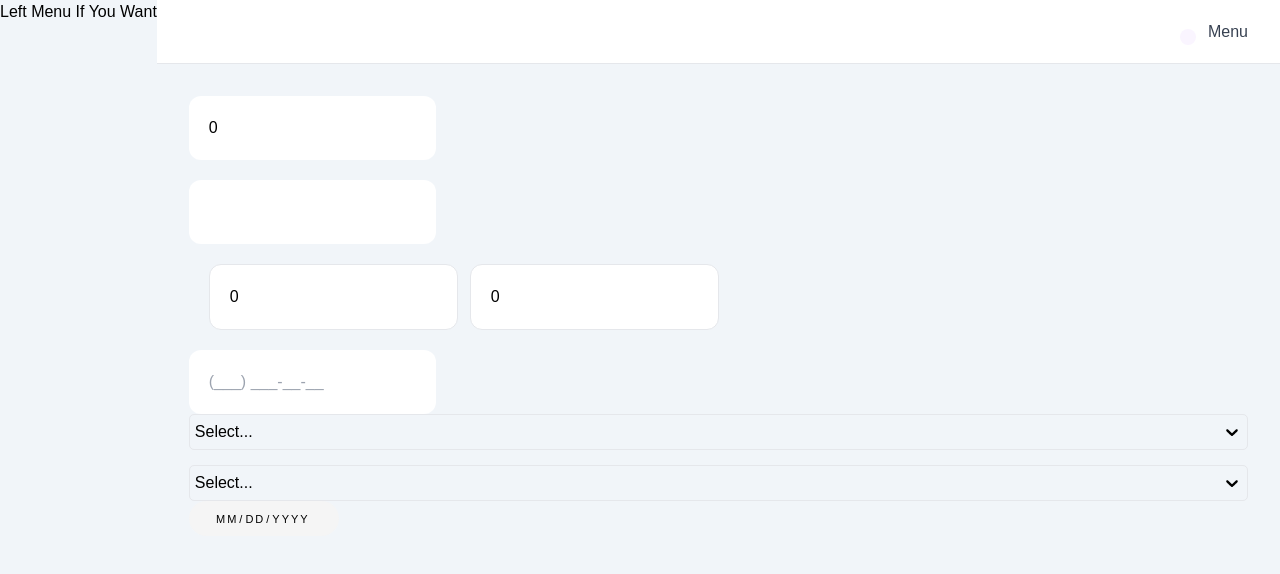
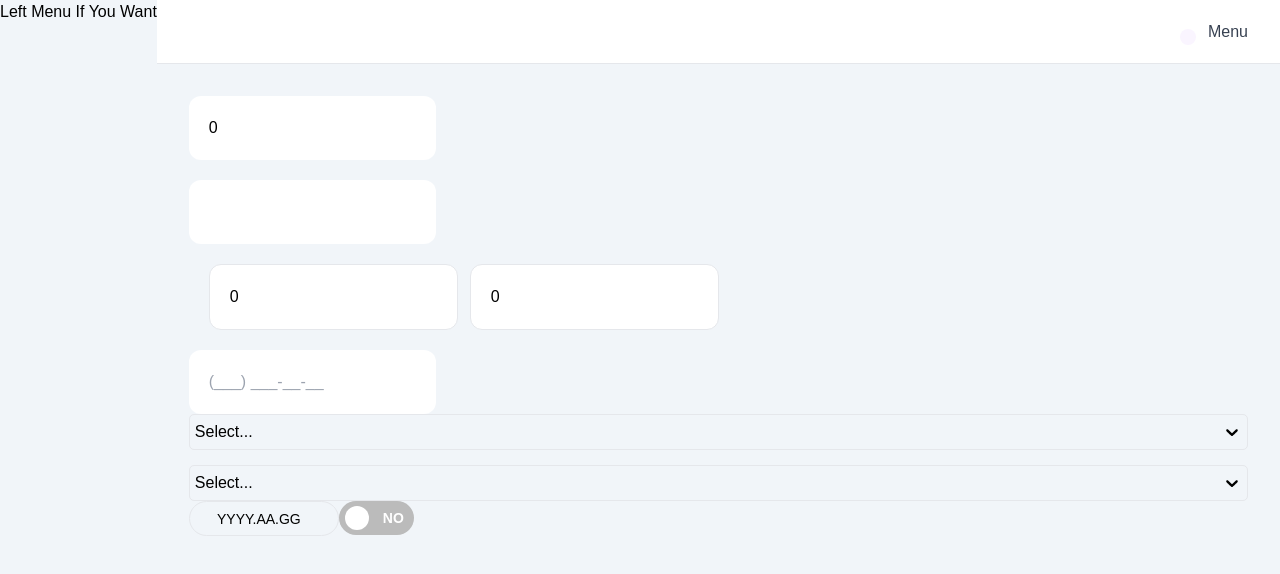
Before and after one commit to finebyme35/nextJSTemplate, a Next.js app: page / in a window 1280 px wide. Shown: the top 574 px of the page. Built offline with nearby package versions, Linux system fonts and the light colour scheme; some icons are missing.

Commit message:
Switch added.

```diff
--- a/components/DatePicker.tsx
+++ b/components/DatePicker.tsx
@@ -63,6 +63,7 @@ export default function DatePicker({ ...props }: IProps) {
           month: dateData.month - 1,
           monthDetails: getMonthDetails(dateData.year, dateData.month - 1),
         });
+
     }
   };
 
@@ -74,6 +75,7 @@ export default function DatePicker({ ...props }: IProps) {
   const onDateClick = (day: any) => {
     setState({ ...getState, selectedDay: day.timestamp });
     setDateToInput(day.timestamp);
+    setShowDatePicker(false);
     // if(this.props.onChange) {
     //     this.props.onChange(day.timestamp);
     // }
@@ -140,14 +142,16 @@ export default function DatePicker({ ...props }: IProps) {
   };
   return (
     <div className="MyDatePicker" ref={refDatePicker}>
-      <div className="mdp-input" onClick={() => openDatePicker()}>
+      <div className="mdp-input border cursor-pointer" onClick={() => openDatePicker()}>
         <input
           type="date"
           value={props.getValue || ""}
           onChange={(event) => {
             updateDateFromInput(event);
           }}
+          className="hidden"
         />
+        <span className="text-[14px] leading-[16px] text-black mr-[10px]">{props.getValue ? props.getValue : "YYYY.AA.GG"}</span>
       </div>
       {showDatePicker ? (
         <div className="mdp-container">
--- a/components/PhoneInput.tsx
+++ b/components/PhoneInput.tsx
@@ -1,4 +1,4 @@
-import React, { useMemo, useRef, useState } from "react";
+import React, { useState } from "react";
 import Input from "./Input";
 
 export default function PhoneInput() {
--- /dev/null
+++ b/components/Switch.tsx
@@ -0,0 +1,56 @@
+import React from "react";
+
+interface IProps {
+  name: string;
+  id: string;
+  checked: boolean;
+  setChecked: Function;
+  dataYes: string;
+  dataNo: string;
+  disabled?: boolean;
+  small?: boolean;
+}
+
+export default function Switch({ ...props }: IProps) {
+    const handleKeyPress =(e: any) => {
+        if (e.keyCode !== 32) return;
+        e.preventDefault();
+        props.setChecked(!props.checked)
+      }
+  return (
+    <div className={"toggle-switch" + (props.small ? " small-switch" : "")}>
+      <input
+        type="checkbox"
+        name={props.name}
+        className="toggle-switch-checkbox"
+        id={props.id}
+        checked={props.checked}
+        onChange={(e) => props.setChecked(e.target.checked)}
+        disabled={props.disabled}
+      />
+      {props.id ? (
+        <label className="toggle-switch-label" htmlFor={props.id}  tabIndex={ props.disabled ? -1 : 1 }
+        onKeyDown={ e => handleKeyPress(e) }>
+          <span
+            className={
+              props.disabled
+                ? "toggle-switch-inner toggle-switch-disabled"
+                : "toggle-switch-inner"
+            }
+            data-yes={props.dataYes}
+            data-no={props.dataNo}
+            tabIndex={-1}
+          />
+          <span
+            className={
+              props.disabled
+                ? "toggle-switch-switch toggle-switch-disabled"
+                : "toggle-switch-switch"
+            }
+            tabIndex={-1}
+          />
+        </label>
+      ) : null}
+    </div>
+  );
+}
--- a/src/pages/index.tsx
+++ b/src/pages/index.tsx
@@ -3,6 +3,7 @@ import Dropdown from "components/Dropdown";
 import Input from "components/Input";
 import InputMinMax from "components/InputMinMax";
 import PhoneInput from "components/PhoneInput";
+import Switch from "components/Switch";
 import Head from "next/head";
 import { useEffect, useMemo, useState } from "react";
 
@@ -20,7 +21,7 @@ export default function Home() {
   const [selectedValue, setSelectedValue] = useState([]);
   const [selectedValue1, setSelectedValue1] = useState();
   const [getDateValue, setDateValue] = useState("");
-
+  let [checked, setChecked] = useState(false);
 
   return (
     <>
@@ -39,14 +40,13 @@ export default function Home() {
         />
         <Input
           password={true}
-          passwordType={{color: "red", size: 16, wrapClassName: ""}}
+          passwordType={{ color: "red", size: 16, wrapClassName: "" }}
           getValue={getvalue}
           setValue={setValue}
           maxLength={10}
           wrapClassName="rounded-xl p-5"
           leftEye={false}
           type={"password"}
-
         />
         <InputMinMax
           insideWrapClassNameMax="rounded-xl p-5 border"
@@ -79,10 +79,17 @@ export default function Home() {
             isMulti={false}
             outsideClickClassName="div.dropdown-menu"
             isSearchable
-
           />
         </div>
-        <DatePicker setValue={setDateValue} getValue={getDateValue}/>
+        <DatePicker setValue={setDateValue} getValue={getDateValue} />
+        <Switch
+          name="Toggle"
+          id="toggleSwitch"
+          checked={checked}
+          setChecked={setChecked}
+          dataYes="Yes"
+          dataNo="No"
+        />
       </main>
     </>
   );
--- a/src/styles/components/datepicker.scss
+++ b/src/styles/components/datepicker.scss
@@ -17,6 +17,8 @@
     height: 35px;
     overflow: hidden;
     border-radius: 20px;
+    padding:5px;
+    text-align: center;
 }
 .mdp-input input:focus{
     outline: none;
@@ -291,3 +293,12 @@
 .c-day-container.highlight-green .cdc-day span{
     background: #d4e2cb;
 }
+
+.date-input{
+    input[type="date"]::-webkit-inner-spin-button,
+input[type="date"]::-webkit-calendar-picker-indicator {
+    display: none;
+    -webkit-appearance: none;
+    opacity: 0
+}
+}
--- /dev/null
+++ b/src/styles/components/switch.scss
@@ -0,0 +1,121 @@
+$label-colour: #bbb;
+$disabled-colour: #ddd;
+$toggle-colour: #2F855A;
+$white: #fff;
+$focus-color: #ff0;
+
+.toggle-switch {
+    position: relative;
+    width: 75px;
+    display: inline-block;
+    vertical-align: middle;
+    text-align: left;
+    &-checkbox {
+      display: none;
+    }
+    &-label {
+      display: block;
+      overflow: hidden;
+      cursor: pointer;
+      border: 0 solid $label-colour;
+      border-radius: 20px;
+      margin: 0;
+      &:focus {
+        outline: none;
+        > span {
+          box-shadow: 0 0 2px 5px $focus-color;
+        }
+      }
+      > span:focus {
+        outline: none;
+      }
+    }
+    &-inner {
+      display: block;
+      width: 200%;
+      margin-left: -100%;
+      transition: margin 0.3s ease-in 0s;
+      &:before,
+      &:after {
+        display: block;
+        float: left;
+        width: 50%;
+        height: 34px;
+        padding: 0;
+        line-height: 34px;
+        font-size: 14px;
+        color: white;
+        font-weight: bold;
+        box-sizing: border-box;
+      }
+      &:before {
+        content: attr(data-yes);
+        text-transform: uppercase;
+        padding-left: 10px;
+        background-color: $toggle-colour;
+        color: $white;
+      }
+    }
+    &-disabled {
+      background-color: $disabled-colour;
+      cursor: not-allowed;
+      &:before {
+        background-color: $disabled-colour;
+        cursor: not-allowed;
+      }
+    }
+    &-inner:after {
+      content: attr(data-no);
+      text-transform: uppercase;
+      padding-right: 10px;
+      background-color: $label-colour;
+      color: #fff;
+      text-align: right;
+    }
+    &-switch {
+      display: block;
+      width: 24px;
+      margin: 5px;
+      background: $white;
+      position: absolute;
+      top: 0;
+      bottom: 0;
+      right: 40px;
+      border: 0 solid $label-colour;
+      border-radius: 20px;
+      transition: all 0.3s ease-in 0s;
+    }
+    &-checkbox:checked + &-label {
+      .toggle-switch-inner {
+        margin-left: 0;
+      }
+      .toggle-switch-switch {
+        right: 0px;
+      }
+    }
+    &.small-switch {
+        width: 40px;
+        .toggle-switch-inner {
+          &:after,
+          &:before {
+            content: "";
+            height: 20px;
+            line-height: 20px;
+          }
+        }
+        .toggle-switch-switch {
+          width: 16px;
+          right: 20px;
+          margin: 2px;
+        }
+      }
+      @media screen and (max-width: 991px) {
+        transform: scale(0.9);
+      }
+      @media screen and (max-width: 767px) {
+        transform: scale(0.825);
+      }
+      @media screen and (max-width: 575px) {
+        transform: scale(0.75);
+      }
+  }
--- a/src/styles/globals.scss
+++ b/src/styles/globals.scss
@@ -12,3 +12,4 @@ body {
 @import "./layout/layout.scss";
 @import "./components/dropdown.scss";
 @import "./components/datepicker.scss";
+@import "./components/switch.scss";
```
Lines whose indentation alone changed are shown as unchanged.
